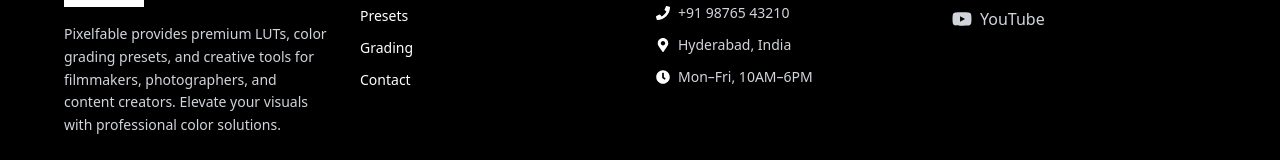
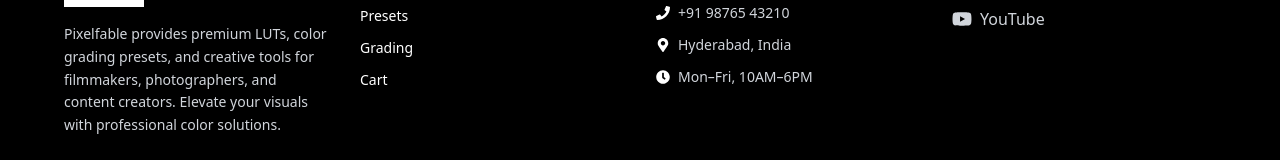
Before and after one commit to adbhargav/pixel, a React (Vite) app: page /cart in a window 1280 px wide. Shown: the part 913-1073 px from the top of the page. Built offline with nearby package versions, Linux system fonts and the light colour scheme.

Commit message:
Footer.jsx

```diff
--- a/src/components/Footer.jsx
+++ b/src/components/Footer.jsx
@@ -36,7 +36,7 @@ const Footer = () => {
             <li><a href="/" className="text-sm hover:text-gray-400 transition">Home</a></li>
             <li><a href="/presets" className="text-sm hover:text-gray-400 transition">Presets</a></li>
             <li><a href="/grading" className="text-sm hover:text-gray-400 transition">Grading</a></li>
-            <li><a href="/contact" className="text-sm hover:text-gray-400 transition">Contact</a></li>
+            <li><a href="/cart" className="text-sm hover:text-gray-400 transition">Cart</a></li>
           </ul>
         </div>
 
```
